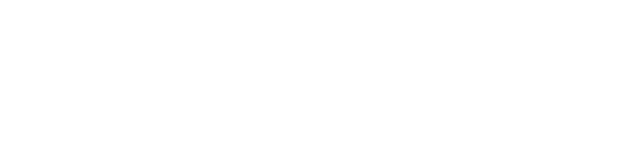
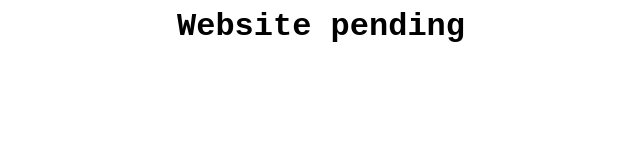
Before and after one commit to ckong6953/ckong6953.github.io, a website: page index.html in a window 1280 px wide. Shown: the whole page, without its empty margins (319-959 px from the left). Drawn offline with Linux system fonts and the light colour scheme.

Commit message:
more files

```diff
--- a/index.html
+++ b/index.html
@@ -4,9 +4,10 @@
     <meta charset="UTF-8">
     <meta http-equiv="X-UA-Compatible" content="IE=edge">
     <meta name="viewport" content="width=device-width, initial-scale=1.0">
+    <link rel="stylesheet" href="style.css">
     <title>Chris Kong</title>
 </head>
 <body>
-
+    <h1 id="website-header">Website pending</h1>
 </body>
 </html>
--- /dev/null
+++ b/style.css
@@ -0,0 +1,5 @@
+#website-header{
+    margin: auto;
+    text-align: center;
+    font-family: 'Courier New', Courier, monospace;
+}
```
Also changed, not shown: package.json (added, +19 -0 lines).
